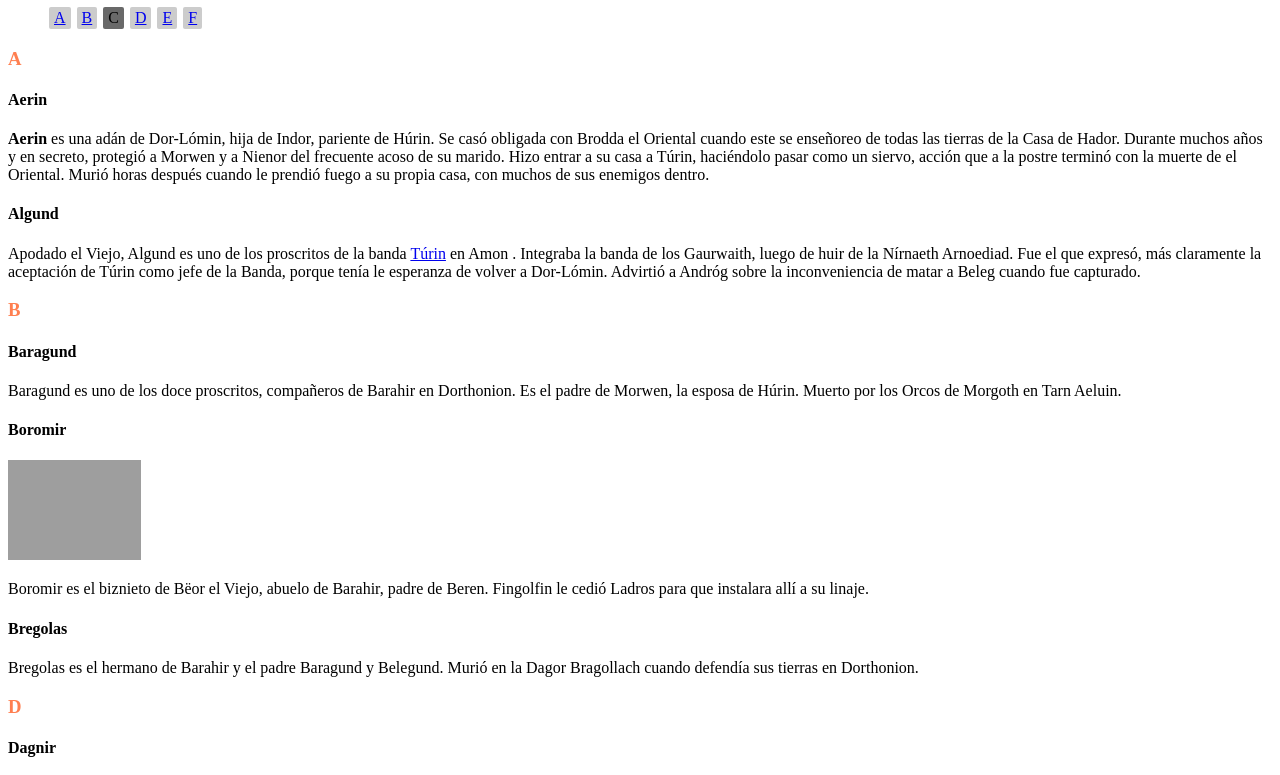
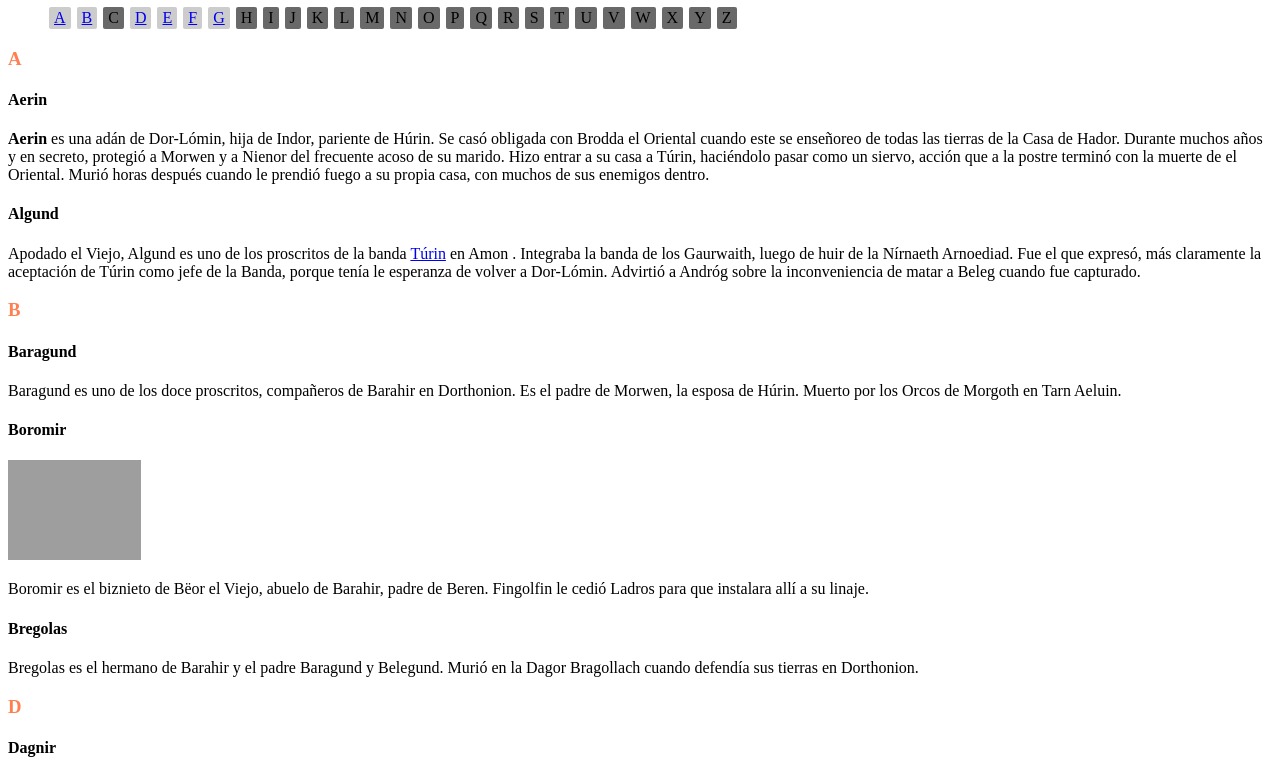
Before and after one commit to milachirolde/NVL-HTML-P7b, a plain HTML site: page index.html in a window 1280 px wide. Shown: the part 73-848 px from the top of the page. Drawn offline with Linux system fonts and the light colour scheme; grey boxes are pictures that could not be loaded.

Commit message:
setting desabled alphabet

```diff
--- a/index.html
+++ b/index.html
@@ -18,6 +18,26 @@
   <li style="display: inline-block; padding: 2px 5px; border-radius: 2px; margin: 0 1px; background-color: #cccccc;"><a href="#terminos_con_D">D</a></li>
   <li style="display: inline-block; padding: 2px 5px; border-radius: 2px; margin: 0 1px; background-color: #cccccc;"><a href="#terminos_con_E">E</a></li>
   <li style="display: inline-block; padding: 2px 5px; border-radius: 2px; margin: 0 1px; background-color: #cccccc;"><a href="#terminos_con_F">F</a></li>
+  <li style="display: inline-block; padding: 2px 5px; border-radius: 2px; margin: 0 1px; background-color: #cccccc;"><a href="#terminos_con_G">G</a></li>
+  <li style="display: inline-block; padding: 2px 5px; border-radius: 2px; margin: 0 1px; background-color: dimgrey;">H</li>
+  <li style="display: inline-block; padding: 2px 5px; border-radius: 2px; margin: 0 1px; background-color: dimgrey;">I</li>
+  <li style="display: inline-block; padding: 2px 5px; border-radius: 2px; margin: 0 1px; background-color: dimgrey;">J</li>
+  <li style="display: inline-block; padding: 2px 5px; border-radius: 2px; margin: 0 1px; background-color: dimgrey;">K</li>
+  <li style="display: inline-block; padding: 2px 5px; border-radius: 2px; margin: 0 1px; background-color: dimgrey;">L</li>
+  <li style="display: inline-block; padding: 2px 5px; border-radius: 2px; margin: 0 1px; background-color: dimgrey;">M</li>
+  <li style="display: inline-block; padding: 2px 5px; border-radius: 2px; margin: 0 1px; background-color: dimgrey;">N</li>
+  <li style="display: inline-block; padding: 2px 5px; border-radius: 2px; margin: 0 1px; background-color: dimgrey;">O</li>
+  <li style="display: inline-block; padding: 2px 5px; border-radius: 2px; margin: 0 1px; background-color: dimgrey;">P</li>
+  <li style="display: inline-block; padding: 2px 5px; border-radius: 2px; margin: 0 1px; background-color: dimgrey;">Q</li>
+  <li style="display: inline-block; padding: 2px 5px; border-radius: 2px; margin: 0 1px; background-color: dimgrey;">R</li>
+  <li style="display: inline-block; padding: 2px 5px; border-radius: 2px; margin: 0 1px; background-color: dimgrey;">S</li>
+  <li style="display: inline-block; padding: 2px 5px; border-radius: 2px; margin: 0 1px; background-color: dimgrey;">T</li>
+  <li style="display: inline-block; padding: 2px 5px; border-radius: 2px; margin: 0 1px; background-color: dimgrey;">U</li>
+  <li style="display: inline-block; padding: 2px 5px; border-radius: 2px; margin: 0 1px; background-color: dimgrey;">V</li>
+  <li style="display: inline-block; padding: 2px 5px; border-radius: 2px; margin: 0 1px; background-color: dimgrey;">W</li>
+  <li style="display: inline-block; padding: 2px 5px; border-radius: 2px; margin: 0 1px; background-color: dimgrey;">X</li>
+  <li style="display: inline-block; padding: 2px 5px; border-radius: 2px; margin: 0 1px; background-color: dimgrey;">Y</li>
+  <li style="display: inline-block; padding: 2px 5px; border-radius: 2px; margin: 0 1px; background-color: dimgrey;">Z</li>
 </ul>
 
   <h3 id="terminos_con_A" style="color: coral;"><b>A</b></h3>
@@ -59,6 +79,19 @@
   <h3 id="terminos_con_G" style="color: coral;"><b>G</b></h3>
   <h4>Galdor</h4>
   <p>Galdor, llamado el Alto era hijo de Hador Lórindol y señor de Dor-lómin después de él; y padre de Húrin y Huor. Fue muerto de un flechazo en Eithel Sirion cuando guardaba la fortaleza que ocupaba por orden de Fingon.</p>
+  <h4>Gildor</h4>
+  <p>Uno de los doce proscritos, compañeros de Barahir en Dorthonion, hermano de Gorlim El desdichado. Muerto por los Orcos de Morgoth en Tarn Aeluin.</p>
+  <h4>Gilwen</h4>
+  <p>Gilwen pertenecía a la Primera Casa de los Edain, la Casa de Bëor. Hija de Bregor, nació en el 397 de la P.E. Era hermana de Bregil, Hirwen, Bregolas y Barahir;. Gilwen significa "Dama de la Estrella" en sindarin, (gil "estrella" y wen "dama").</p>
+  <h4>Glirhuin</h4>
+  <p>Glirhuin es adán que habitaba en el bosque de Brethil. Era vidente y arpista y predijo, a través de un canto que compuso, que las tumbas de Túrin y Morwen siempre estarían visibles aunque el mar inundara la tierra; esto se vio cumplido al final de la Primera Edad del Sol con la anegación de Beleriand y la formación de Tol Morwen, una isla en la se que encontraban las tumbas.</p>
+  <h4>Glóredhel</h4>
+  <p>Hija de Hador Lórindol de Dor-lómin y hermana de Galdor. Luego de su huida, junto a las esposas de muchos Edain, de su tierra Natal se casó con Haldir de Brethil y tuvieron como hijo a Handir, que fue padre de Brandir.</p>
+  <h4>Gorgol</h4>
+  <p>Gorgol fue un capitán orco, también llamado El carnicero, que vivió en la Tierra Media durante la Primera Edad. Fue muerto por Beren.</p>
+
+
+  <h5>volver arriba</h5>
 
 
 </body>
```
